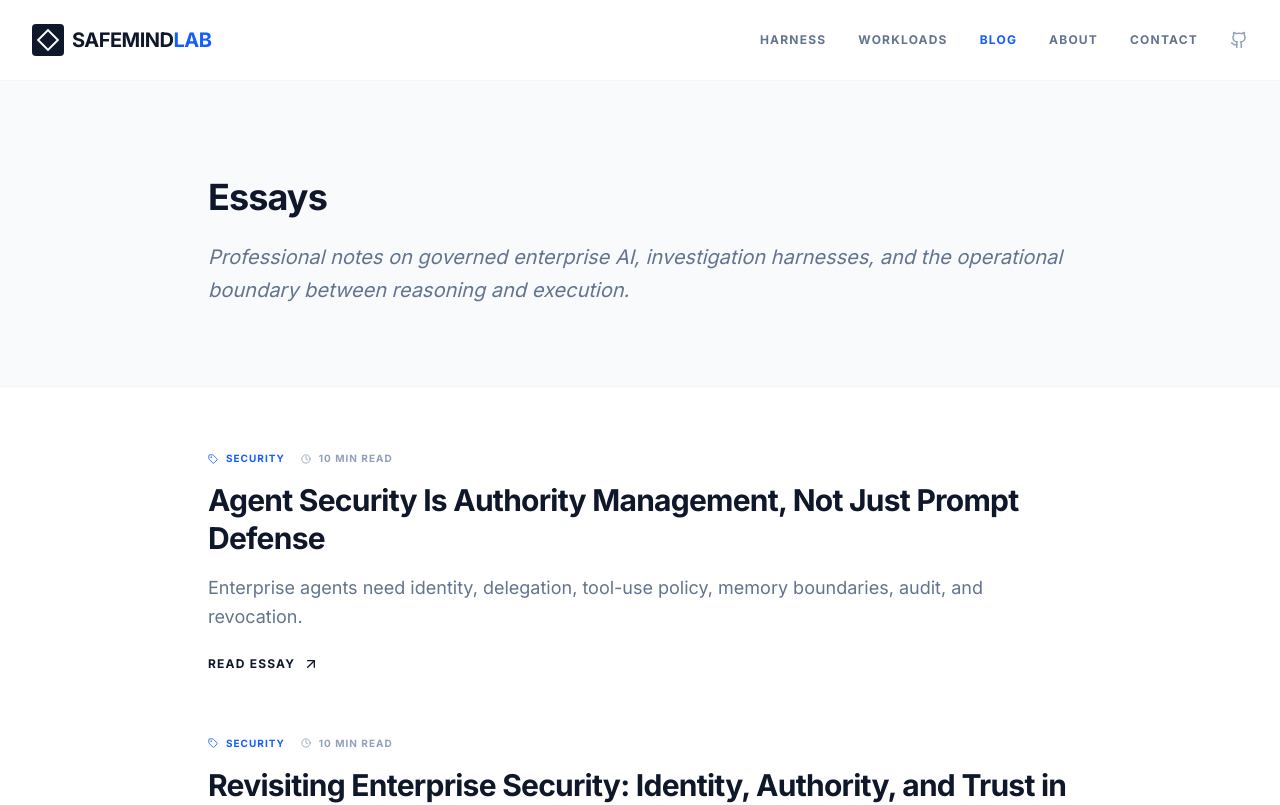
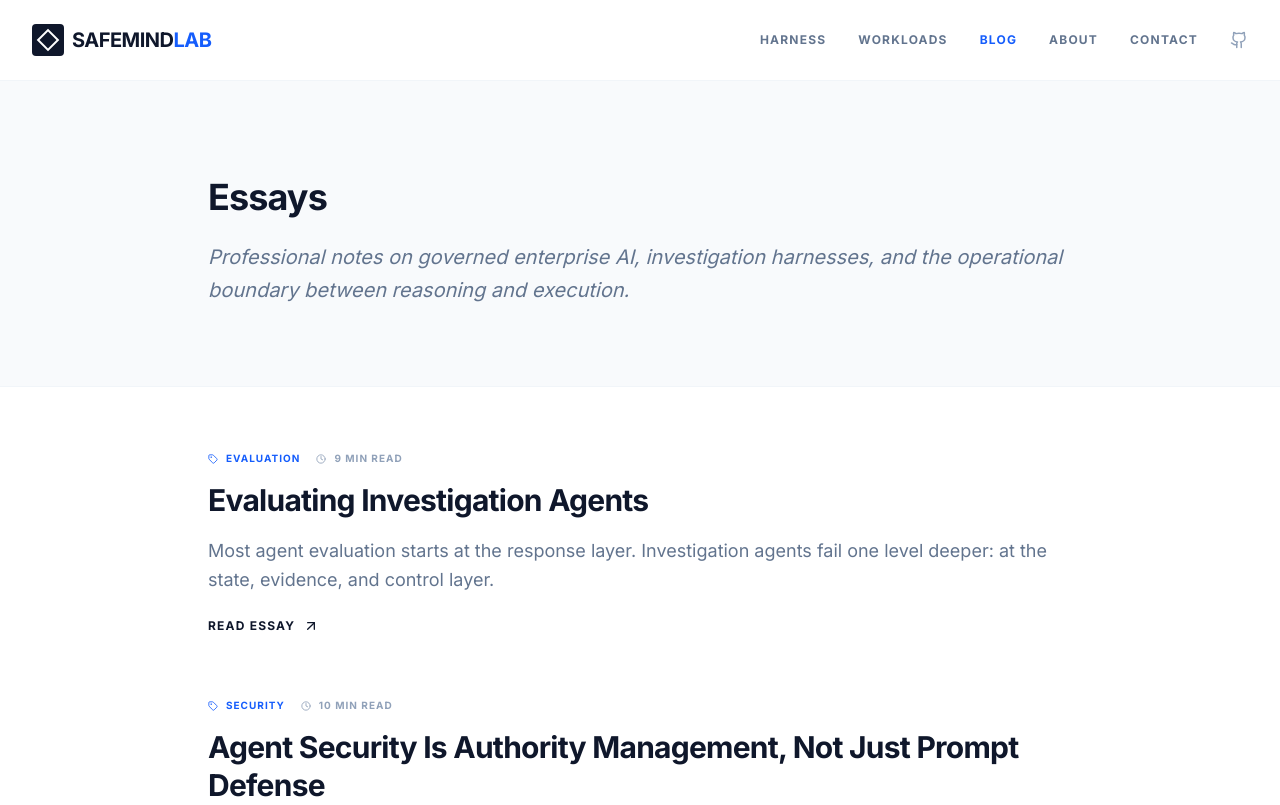
Before and after one commit to weifengcao/safemind-lab, a React (Vite) app: page /blog in a window 1280 px wide. Shown: the top 805 px of the page. Built offline with nearby package versions, Linux system fonts and the light colour scheme.

Commit message:
add new blog

```diff
--- a/src/content/blog.ts
+++ b/src/content/blog.ts
@@ -9,6 +9,15 @@ export interface BlogPost {
 }
 
 export const blogPosts: BlogPost[] = [
+  {
+    slug: 'governed-evaluation-for-investigation',
+    title: 'Evaluating Investigation Agents',
+    excerpt: 'Most agent evaluation starts at the response layer. Investigation agents fail one level deeper: at the state, evidence, and control layer.',
+    date: '2026-05-06',
+    readTime: '9 min read',
+    category: 'Evaluation',
+    url: 'https://wei16.substack.com/p/governed-evaluation-for-investigation',
+  },
   {
     slug: 'agent-security-is-authority-management',
     title: 'Agent Security Is Authority Management, Not Just Prompt Defense',
```
